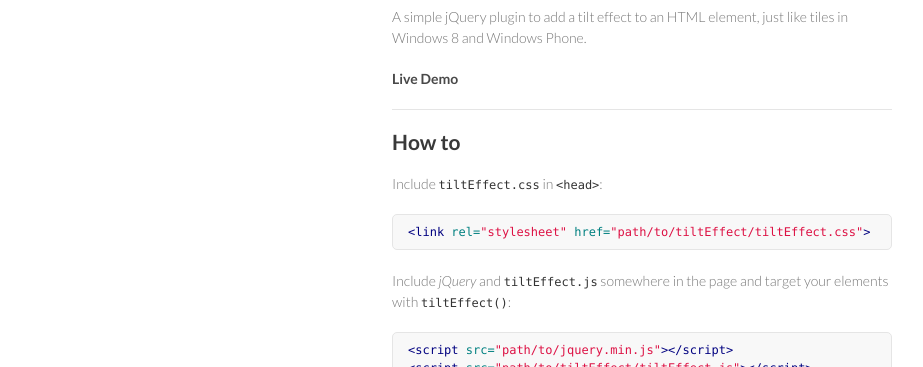
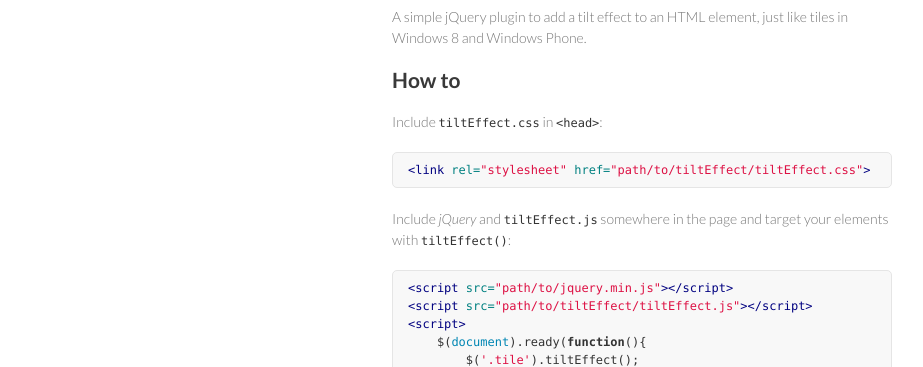
Before and after one commit to mak868/tiltEffect, a plain HTML site: page index.html in a window 1280 px wide. Shown: the part 733-1100 px from the top of the page, without its empty margins (178-1101 px from the left). Drawn offline with Linux system fonts and the light colour scheme.

Commit message:
Updated index.html

```diff
--- a/index.html
+++ b/index.html
@@ -36,10 +36,7 @@
 
 <p>A simple jQuery plugin to add a tilt effect to an HTML element, just like tiles in Windows 8 and Windows Phone.</p>
 
-<h4>
-<a name="live-demo" class="anchor" href="#live-demo"><span class="octicon octicon-link"></span></a>Live Demo</h4>
-
-<hr><h2>
+<h2>
 <a name="how-to" class="anchor" href="#how-to"><span class="octicon octicon-link"></span></a>How to</h2>
 
 <p>Include <code>tiltEffect.css</code> in <code>&lt;head&gt;</code>:</p>
```
